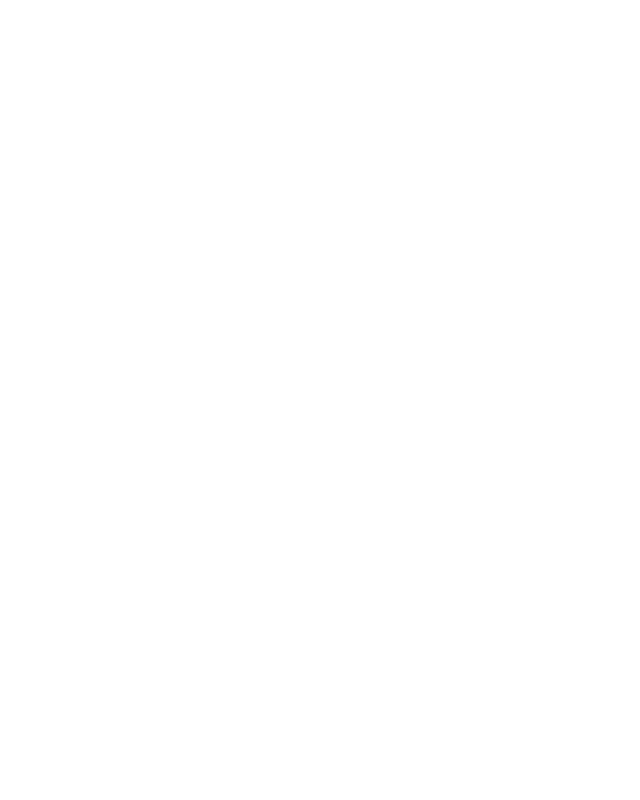
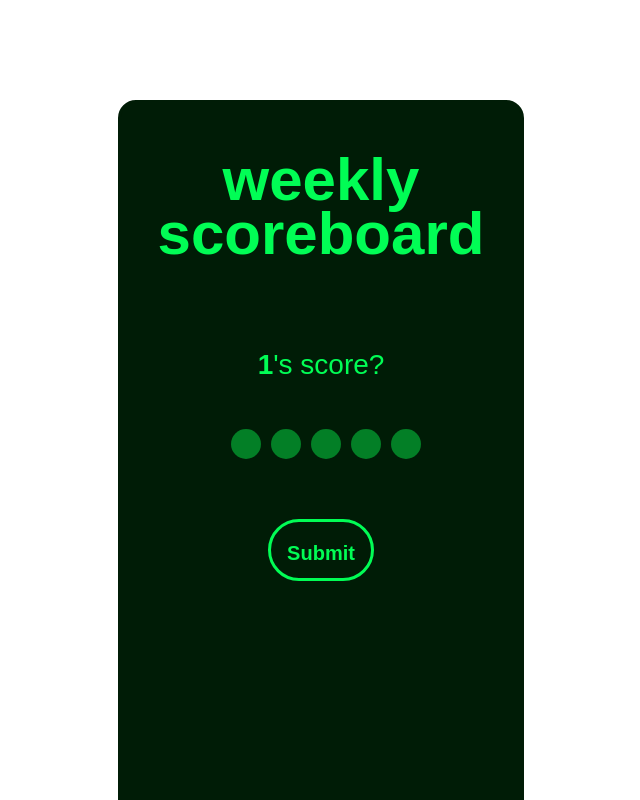
Before and after one commit to sol-pine/Scoreboard, a React (Create React App) app: page /review/1 in a window 1280 px wide. Before the commit this address had no page. Shown: the top 800 px of the page, without its empty margins (319-959 px from the left). Built offline with nearby package versions, Linux system fonts and the light colour scheme; a web font is replaced by a local one.

Commit message:
review page 요일 추가

```diff
--- a/src/App.js
+++ b/src/App.js
@@ -9,7 +9,7 @@ function App() {
     <div className="App">
       <Routes>
         <Route path="/" element={<Main />} />
-        <Route path="/" element={<Review />} />
+        <Route path="/review/:dayText" element={<Review />} />
       </Routes>
     </div>
   );
--- a/src/pages/Main.js
+++ b/src/pages/Main.js
@@ -1,15 +1,17 @@
 import React from "react";
+import { useNavigate } from "react-router-dom";
 import styled from "styled-components";
-//push
+
 function Main() {
+  const navigate = useNavigate();
   const dayText = {
-    0: "Sun",
-    1: "Mon",
-    2: "Tue",
-    3: "Wed",
-    4: "Thu",
-    5: "Fri",
-    6: "Sat",
+    0: "Sunday",
+    1: "Monday",
+    2: "Tuesday",
+    3: "Wednesday",
+    4: "Thursday",
+    5: "Friday",
+    6: "Saturday",
   };
 
   const days = Object.keys(dayText).map((list, idx) => {
@@ -31,10 +33,18 @@ function Main() {
           {days.map((list, idx) => {
             return (
               <Score key={idx}>
-                <Day>{dayText[idx]}</Day>
-                {Array.from({ length: 5 }, (item, idx) => {
-                  return <Circle key={idx} />;
-                })}
+                <Day
+                  onClick={() => {
+                    navigate(`/review/${dayText[idx]}`);
+                  }}
+                >
+                  {dayText[idx].substr(0, 3)}
+                </Day>
+                <CircleWrapper>
+                  {Array.from({ length: 5 }, (item, idx) => {
+                    return <Circle key={idx} />;
+                  })}
+                </CircleWrapper>
               </Score>
             );
           })}
@@ -47,7 +57,7 @@ function Main() {
 
 const Container = styled.div`
   width: 400px;
-  /* height: 740px; */
+  height: 850px;
   border: 3px solid #001c06;
   border-radius: 18px;
   margin: 100px auto;
@@ -80,20 +90,23 @@ const ScoresContainer = styled.div`
   margin-top: 50px;
 `;
 const Score = styled.div`
-  width: 80%;
+  width: 65%;
   display: flex;
-  margin: 10px auto;
+  margin: 55px auto;
   justify-content: center;
   align-items: center;
+  position: relative;
 `;
 const Day = styled.div`
   font-family: machomodular, sans-serif;
   font-weight: 700;
   font-style: normal;
-  font-size: 20px;
+  font-size: 25px;
   color: #01fd55;
   margin-top: 7px;
   margin-right: 10px;
+  position: absolute;
+  left: 0;
   :hover {
     cursor: pointer;
     color: #8df4ff;
@@ -101,6 +114,11 @@ const Day = styled.div`
     font-weight: 700;
     font-style: normal;
   }
+`;
+const CircleWrapper = styled.div`
+  position: absolute;
+  right: 0;
+  display: flex;
 `;
 const Circle = styled.div`
   width: 30px;
--- a/src/pages/Review.js
+++ b/src/pages/Review.js
@@ -1,7 +1,72 @@
 import React from "react";
+import { useNavigate, useParams } from "react-router-dom";
 import styled from "styled-components";
 
-function Review() {}
+function Review() {
+  const params = useParams();
+  const navigate = useNavigate();
+  return (
+    <>
+      <Container>
+        <Title
+          onClick={() => {
+            navigate("/");
+          }}
+        >
+          weekly scoreboard
+        </Title>
+        <Message>
+          <span>{params.dayText}</span>'s score?
+        </Message>
+        <Score>
+          {Array.from({ length: 5 }, (item, idx) => {
+            return <Circle key={idx} />;
+          })}
+        </Score>
+        <BtnSubmit>Submit</BtnSubmit>
+      </Container>
+    </>
+  );
+}
+const Container = styled.div`
+  width: 400px;
+  height: 850px;
+  border: 3px solid #001c06;
+  border-radius: 18px;
+  margin: 100px auto;
+  background-color: #001c06;
+`;
+const Title = styled.div`
+  font-family: macho, sans-serif;
+  font-weight: 800;
+  font-style: normal;
+  font-size: 60px;
+  color: #01fd55;
+  line-height: 90%;
+  padding-top: 50px;
+  :hover {
+    cursor: pointer;
+    color: #8df4ff;
+    transition: 0.5s ease;
+  }
+`;
+const Message = styled.div`
+  font-family: machomodular, sans-serif;
+  font-weight: 500;
+  font-style: normal;
+  font-size: 28px;
+  color: #01fd55;
+  margin-top: 100px;
+  line-height: 30%;
+  span {
+    font-weight: bold;
+  }
+`;
+const Score = styled.div`
+  display: flex;
+  justify-content: center;
+  margin: 60px auto;
+`;
 const Circle = styled.div`
   width: 30px;
   height: 30px;
@@ -14,4 +79,27 @@ const Circle = styled.div`
     transition: 0.5s ease;
   }
 `;
+const BtnSubmit = styled.div`
+  width: 100px;
+  height: 50px;
+  display: flex;
+  justify-content: center;
+  align-items: center;
+  margin: 40px auto;
+  border: 3px solid #01fd55;
+  border-radius: 50px;
+  font-family: machomodular, sans-serif;
+  font-weight: 600;
+  font-style: normal;
+  font-size: 20px;
+  color: #01fd55;
+  padding-top: 6px;
+  :hover {
+    border: 3px solid #01fd55;
+    background: #01fd55;
+    color: #001c06;
+    transition: 0.3s ease;
+    cursor: pointer;
+  }
+`;
 export default Review;
```
